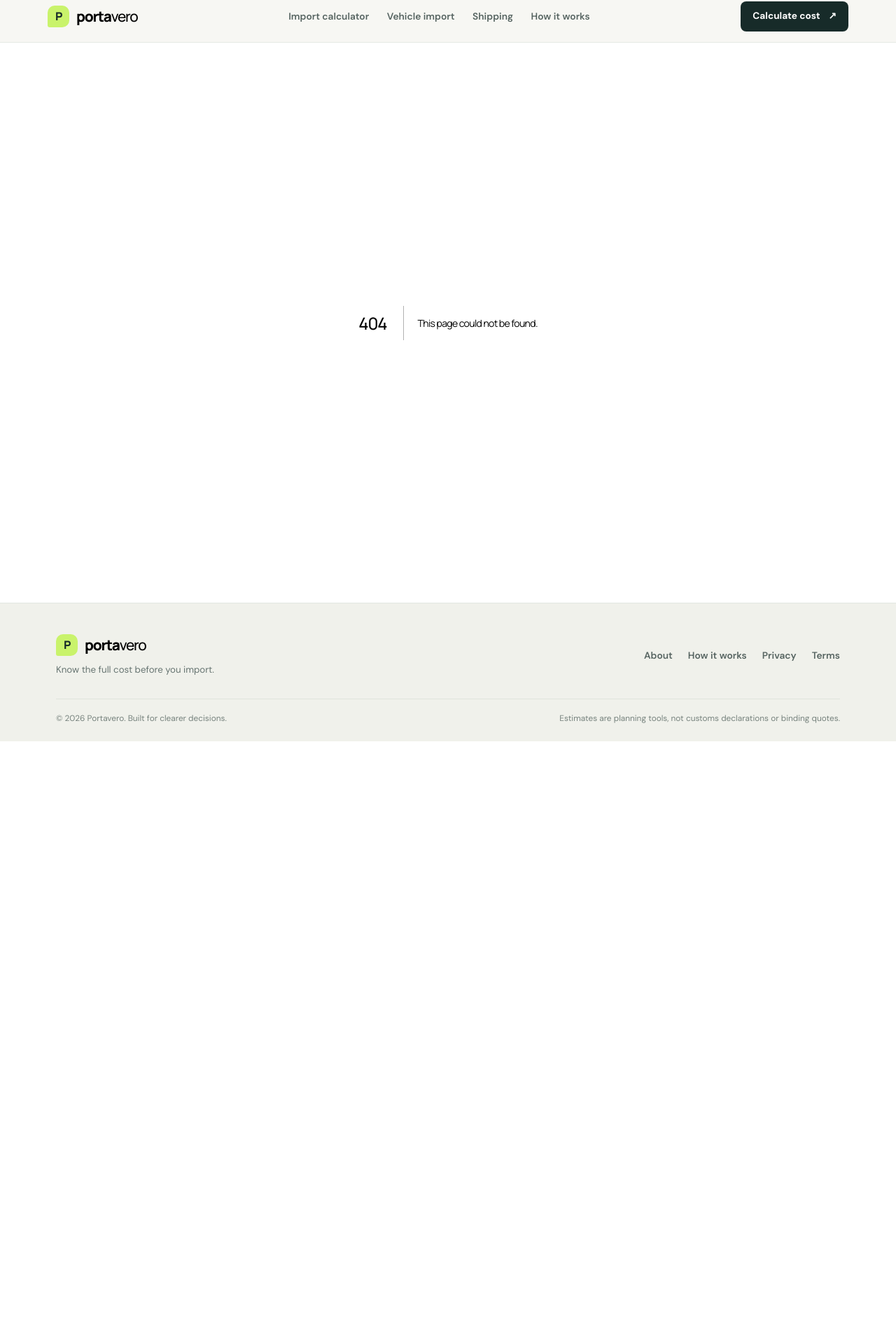
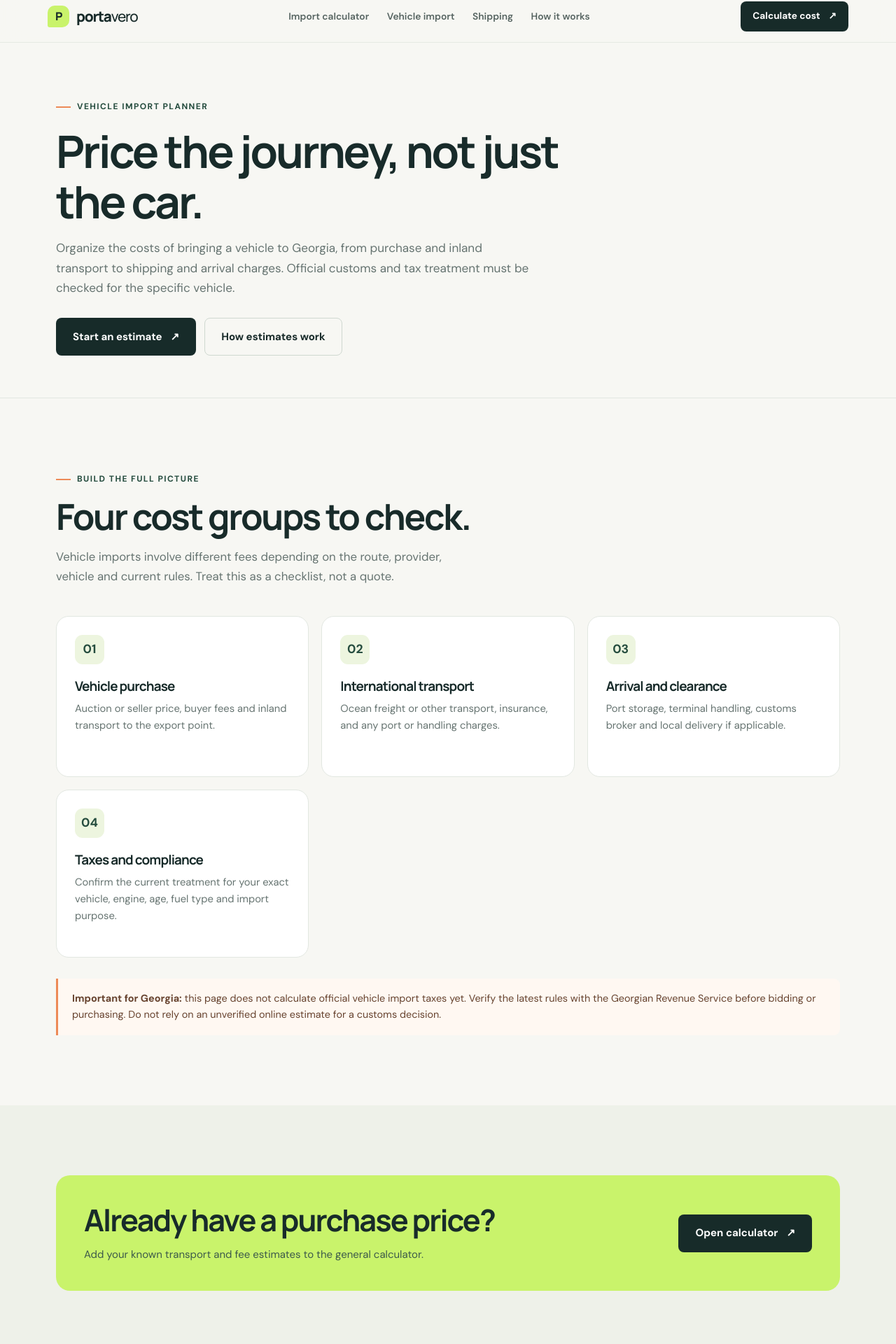
Before and after one commit to GIORGIO2032Q4E/portavero, a Next.js app: page /vehicle-import in a window 1280 px wide. Before the commit this address had no page. Shown: the part 13-1933 px from the top of the page at 70% size. Before the commit the page ends 1072 px from the top, so only its background shows below. Built offline with nearby package versions, Linux system fonts and the light colour scheme.

Commit message:
feat: add vehicle import planning page

```diff
--- /dev/null
+++ b/src/app/vehicle-import/page.tsx
@@ -0,0 +1,55 @@
+import Link from "next/link";
+
+const checklist = [
+  ["Vehicle purchase", "Auction or seller price, buyer fees and inland transport to the export point."],
+  ["International transport", "Ocean freight or other transport, insurance, and any port or handling charges."],
+  ["Arrival and clearance", "Port storage, terminal handling, customs broker and local delivery if applicable."],
+  ["Taxes and compliance", "Confirm the current treatment for your exact vehicle, engine, age, fuel type and import purpose."]
+];
+
+export default function VehicleImportPage() {
+  return (
+    <>
+      <section className="page-hero">
+        <div className="container">
+          <span className="eyebrow">Vehicle import planner</span>
+          <h1>Price the journey, not just the car.</h1>
+          <p>Organize the costs of bringing a vehicle to Georgia, from purchase and inland transport to shipping and arrival charges. Official customs and tax treatment must be checked for the specific vehicle.</p>
+          <div className="hero-actions">
+            <Link href="/calculator" className="button button-dark">Start an estimate <span aria-hidden="true">↗</span></Link>
+            <Link href="/how-it-works" className="button button-outline">How estimates work</Link>
+          </div>
+        </div>
+      </section>
+      <section className="section">
+        <div className="container">
+          <div className="section-heading">
+            <span className="eyebrow">Build the full picture</span>
+            <h2>Four cost groups to check.</h2>
+            <p>Vehicle imports involve different fees depending on the route, provider, vehicle and current rules. Treat this as a checklist, not a quote.</p>
+          </div>
+          <div className="card-grid">
+            {checklist.map(([title, description], index) => (
+              <article className="feature-card" key={title}>
+                <span className="feature-icon">0{index + 1}</span>
+                <h3>{title}</h3>
+                <p>{description}</p>
+              </article>
+            ))}
+          </div>
+          <div style={{ marginTop: 30 }} className="notice">
+            <strong>Important for Georgia:</strong> this page does not calculate official vehicle import taxes yet. Verify the latest rules with the Georgian Revenue Service before bidding or purchasing. Do not rely on an unverified online estimate for a customs decision.
+          </div>
+        </div>
+      </section>
+      <section className="section section-tint">
+        <div className="container">
+          <div className="callout">
+            <div><h2>Already have a purchase price?</h2><p>Add your known transport and fee estimates to the general calculator.</p></div>
+            <Link href="/calculator" className="button button-dark">Open calculator <span aria-hidden="true">↗</span></Link>
+          </div>
+        </div>
+      </section>
+    </>
+  );
+}
```
